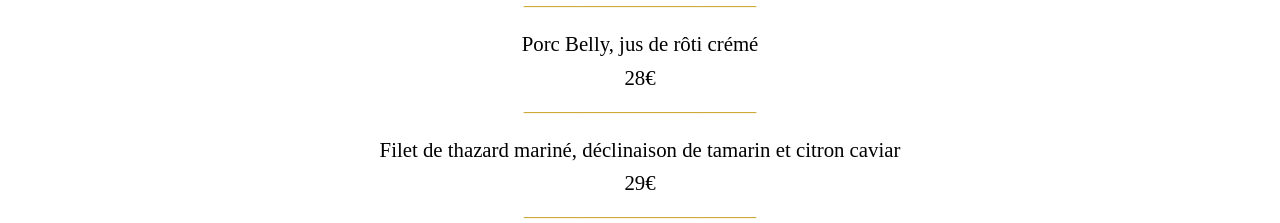
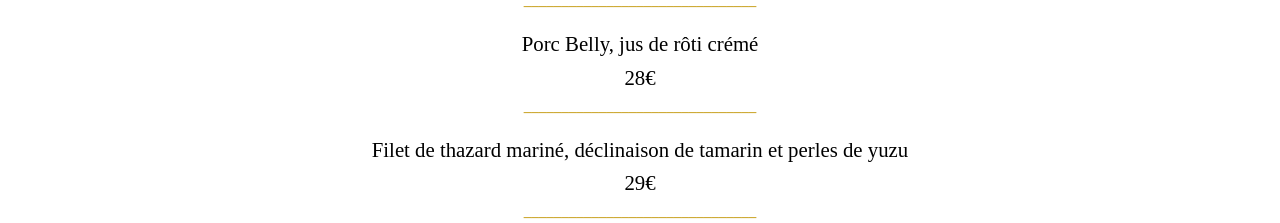
Before and after one commit to leonorine/palaisdessens, a Vue app: page /carte in a window 1280 px wide. Shown: the part 900-1123 px from the top of the page. Built offline with nearby package versions, Linux system fonts and the light colour scheme.

Commit message:
correction

```diff
--- a/src/views/carte.vue
+++ b/src/views/carte.vue
@@ -39,7 +39,7 @@
             </div>
             <p class="trait">_______________________________</p>
             <div class="carte-item">
-                <p class="nom">Filet de thazard mariné, déclinaison de tamarin et citron caviar</p>
+                <p class="nom">Filet de thazard mariné, déclinaison de tamarin et perles de yuzu </p>
                 <p class="prix">29€</p>
             </div>
             <p class="trait">_______________________________</p>
```
